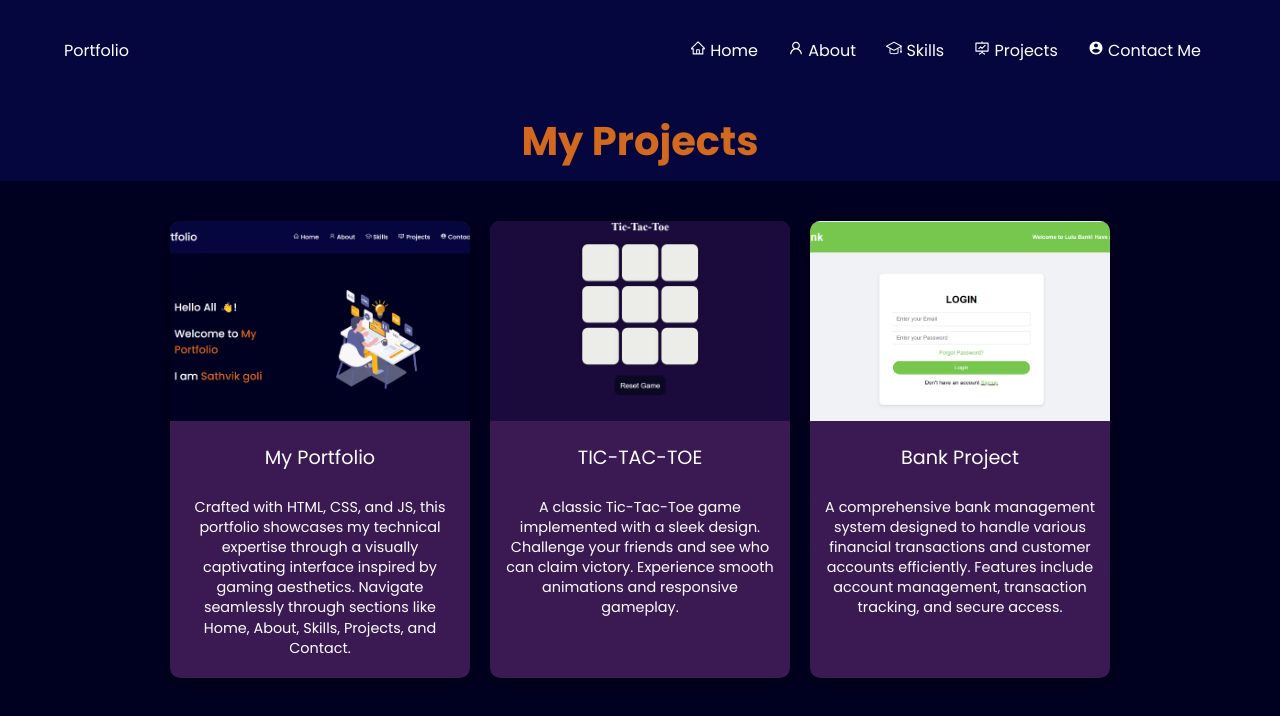
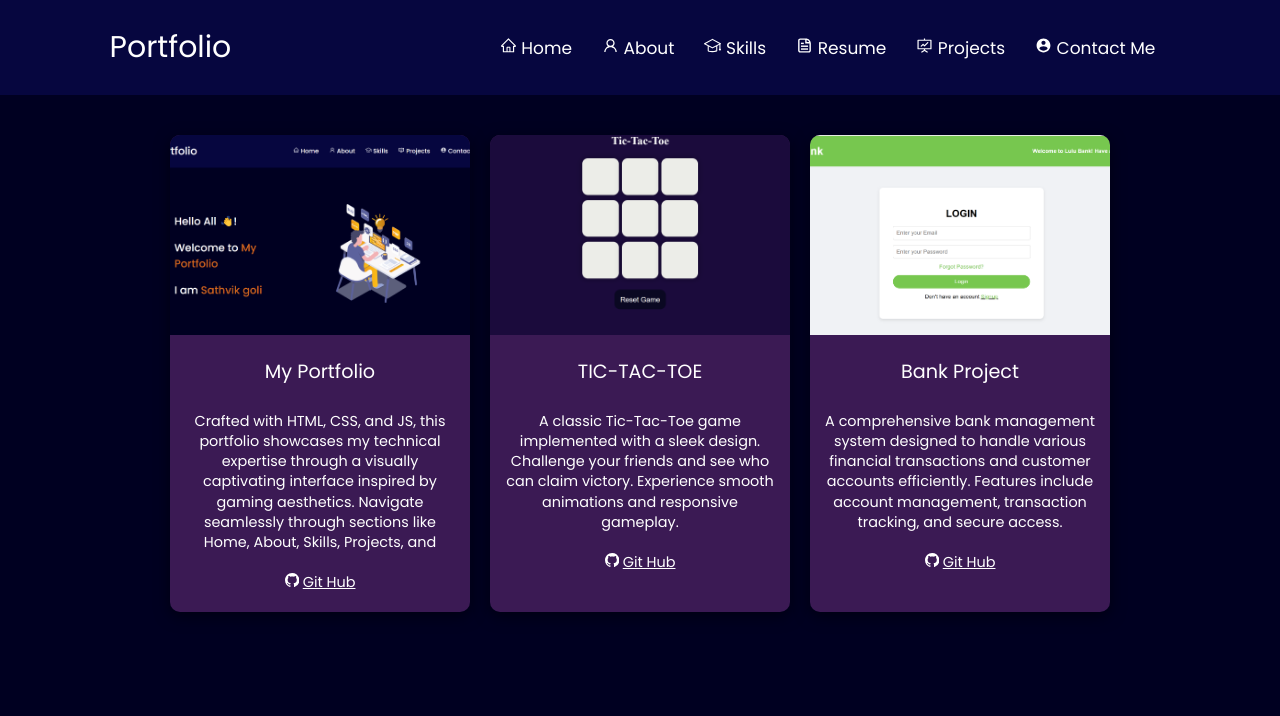
Before and after one commit to Sathvik1404/My-Portfolio, a website: page project.html in a window 1280 px wide. Drawn offline with Linux system fonts and the light colour scheme.

Commit message:
Update project.html

```diff
--- a/project.html
+++ b/project.html
@@ -20,14 +20,13 @@
             display: flex;
             align-items: center;
             justify-content: space-between;
-            padding: 1% 5%;
+            padding: 0 20px;
             height: 75px;
             background-color: #06063F;
         }
 
-        nav .logo {
-            font-size: 2rem;
-            font-weight: 600;
+        nav .left {
+            font-size: 1.875rem;
         }
 
         nav ul {
@@ -45,13 +44,11 @@
         nav ul li a {
             color: white;
             text-decoration: none;
-            font-size: 1rem;
-            transition: color 0.3s;
+            transition: font-size 0.3s;
         }
 
         nav ul li a:hover {
-            color: #ffcc00;
-            /* Adjust to match the color on the homepage hover */
+            font-size: 1.05rem;
         }
 
         nav ul li ul {
@@ -80,7 +77,7 @@
         }
 
         header {
-            padding: 10px 10%;
+            padding: 10px 7%;
             text-align: center;
             background-color: #06063F;
         }
@@ -136,6 +133,7 @@
 </head>
 
 <body>
+    <header>
         <nav>
             <div class="left">Portfolio</div>
             <div class="right">
@@ -161,6 +159,16 @@
                                     d="M990.848 696.304V438.16l16.096-8.496c10.464-5.44 17.055-16.225 17.183-28.032.128-11.777-6.256-22.689-16.592-28.368l-481.44-257.6c-9.631-5.28-21.28-5.249-30.976.095l-478.8 257.92C6.126 379.36-.177 390.143-.113 401.84s6.496 22.4 16.817 27.97l210.384 111.983c-2.64 4.656-4.272 9.968-4.272 15.696v270.784c0 9.12 3.905 17.84 10.72 23.904 6.945 6.16 73.441 60.096 276.753 60.096 202.592 0 270.88-50.976 278-56.784 7.44-6.064 11.744-15.152 11.744-24.784V552.976c0-4.496-.944-8.768-2.608-12.64l129.424-68.369V696.48c-18.976 11.104-31.84 31.472-31.84 55.024 0 35.344 28.656 64 64 64s64-28.656 64-64c0-23.697-13.04-44.145-32.16-55.2zM736.031 812.368c-25.152 12.096-91.712 35.904-225.744 35.904-134.88 0-199.936-25.344-223.472-37.536V573.6l207.808 110.624a31.896 31.896 0 0 0 15.184 3.84 31.675 31.675 0 0 0 14.816-3.664l211.408-111.664v239.632zM510.063 619.81l-411.6-218.561 412.32-220.976 413.6 220.336z">
                                 </path>
                             </svg> Skills</a></li>
+                    <li style="font-size: 17px;"><a href="Sathvik_Resume.pdf"><svg stroke="currentColor" fill="none"
+                                stroke-width="0" viewBox="0 0 24 24" height="1em" width="1em"
+                                xmlns="http://www.w3.org/2000/svg" style="margin-bottom: 0px;">
+                                <path d="M7 18H17V16H7V18Z" fill="currentColor"></path>
+                                <path d="M17 14H7V12H17V14Z" fill="currentColor"></path>
+                                <path d="M7 10H11V8H7V10Z" fill="currentColor"></path>
+                                <path fill-rule="evenodd" clip-rule="evenodd"
+                                    d="M6 2C4.34315 2 3 3.34315 3 5V19C3 20.6569 4.34315 22 6 22H18C19.6569 22 21 20.6569 21 19V9C21 5.13401 17.866 2 14 2H6ZM6 4H13V9H19V19C19 19.5523 18.5523 20 18 20H6C5.44772 20 5 19.5523 5 19V5C5 4.44772 5.44772 4 6 4ZM15 4.10002C16.6113 4.4271 17.9413 5.52906 18.584 7H15V4.10002Z"
+                                    fill="currentColor"></path>
+                            </svg> Resume</a></li>
                     <li style="font-size: 17px;"><a href="project.html"><svg stroke="currentColor" fill="currentColor"
                                 stroke-width="0" t="1569683753031" viewBox="0 0 1024 1024" version="1.1" height="1em"
                                 width="1em" xmlns="http://www.w3.org/2000/svg" style="margin-bottom: 0px;">
@@ -182,9 +190,6 @@
                 </ul>
             </div>
         </nav>
-
-    <header>
-        <h1>My Projects</h1>
     </header>
 
     <div class="super">
@@ -194,7 +199,16 @@
             <div class="description">
                 Crafted with HTML, CSS, and JS, this portfolio showcases my technical expertise through a visually
                 captivating interface inspired by gaming aesthetics. Navigate seamlessly through sections like Home,
-                About, Skills, Projects, and Contact.
+                About, Skills, Projects, and <br><br>
+                <div class="hub">
+                    <svg stroke="currentColor" fill="currentColor" stroke-width="0" viewBox="0 0 16 16" height="1em"
+                        width="1em" xmlns="http://www.w3.org/2000/svg">
+                        <path
+                            d="M8 0C3.58 0 0 3.58 0 8c0 3.54 2.29 6.53 5.47 7.59.4.07.55-.17.55-.38 0-.19-.01-.82-.01-1.49-2.01.37-2.53-.49-2.69-.94-.09-.23-.48-.94-.82-1.13-.28-.15-.68-.52-.01-.53.63-.01 1.08.58 1.23.82.72 1.21 1.87.87 2.33.66.07-.52.28-.87.51-1.07-1.78-.2-3.64-.89-3.64-3.95 0-.87.31-1.59.82-2.15-.08-.2-.36-1.02.08-2.12 0 0 .67-.21 2.2.82.64-.18 1.32-.27 2-.27.68 0 1.36.09 2 .27 1.53-1.04 2.2-.82 2.2-.82.44 1.1.16 1.92.08 2.12.51.56.82 1.27.82 2.15 0 3.07-1.87 3.75-3.65 3.95.29.25.54.73.54 1.48 0 1.07-.01 1.93-.01 2.2 0 .21.15.46.55.38A8.012 8.012 0 0 0 16 8c0-4.42-3.58-8-8-8z">
+                        </path>
+                    </svg>
+                    <a href="https://github.com/Sathvik1404/My-Portfolio" style="color: #fff;">Git Hub</a>
+                </div>
             </div>
         </div>
 
@@ -203,7 +217,16 @@
             <p>TIC-TAC-TOE</p>
             <div class="description">
                 A classic Tic-Tac-Toe game implemented with a sleek design. Challenge your friends and see who can claim
-                victory. Experience smooth animations and responsive gameplay.
+                victory. Experience smooth animations and responsive gameplay. <br><br>
+                <div class="hub">
+                    <svg stroke="currentColor" fill="currentColor" stroke-width="0" viewBox="0 0 16 16" height="1em"
+                        width="1em" xmlns="http://www.w3.org/2000/svg">
+                        <path
+                            d="M8 0C3.58 0 0 3.58 0 8c0 3.54 2.29 6.53 5.47 7.59.4.07.55-.17.55-.38 0-.19-.01-.82-.01-1.49-2.01.37-2.53-.49-2.69-.94-.09-.23-.48-.94-.82-1.13-.28-.15-.68-.52-.01-.53.63-.01 1.08.58 1.23.82.72 1.21 1.87.87 2.33.66.07-.52.28-.87.51-1.07-1.78-.2-3.64-.89-3.64-3.95 0-.87.31-1.59.82-2.15-.08-.2-.36-1.02.08-2.12 0 0 .67-.21 2.2.82.64-.18 1.32-.27 2-.27.68 0 1.36.09 2 .27 1.53-1.04 2.2-.82 2.2-.82.44 1.1.16 1.92.08 2.12.51.56.82 1.27.82 2.15 0 3.07-1.87 3.75-3.65 3.95.29.25.54.73.54 1.48 0 1.07-.01 1.93-.01 2.2 0 .21.15.46.55.38A8.012 8.012 0 0 0 16 8c0-4.42-3.58-8-8-8z">
+                        </path>
+                    </svg>
+                    <a href="https://github.com/Sathvik1404/TIC-TAC-TOE" style="color: #fff;">Git Hub</a>
+                </div>
             </div>
         </div>
 
@@ -213,6 +236,16 @@
             <div class="description">
                 A comprehensive bank management system designed to handle various financial transactions and customer
                 accounts efficiently. Features include account management, transaction tracking, and secure access.
+                <br><br>
+                <div class="hub">
+                    <svg stroke="currentColor" fill="currentColor" stroke-width="0" viewBox="0 0 16 16" height="1em"
+                        width="1em" xmlns="http://www.w3.org/2000/svg">
+                        <path
+                            d="M8 0C3.58 0 0 3.58 0 8c0 3.54 2.29 6.53 5.47 7.59.4.07.55-.17.55-.38 0-.19-.01-.82-.01-1.49-2.01.37-2.53-.49-2.69-.94-.09-.23-.48-.94-.82-1.13-.28-.15-.68-.52-.01-.53.63-.01 1.08.58 1.23.82.72 1.21 1.87.87 2.33.66.07-.52.28-.87.51-1.07-1.78-.2-3.64-.89-3.64-3.95 0-.87.31-1.59.82-2.15-.08-.2-.36-1.02.08-2.12 0 0 .67-.21 2.2.82.64-.18 1.32-.27 2-.27.68 0 1.36.09 2 .27 1.53-1.04 2.2-.82 2.2-.82.44 1.1.16 1.92.08 2.12.51.56.82 1.27.82 2.15 0 3.07-1.87 3.75-3.65 3.95.29.25.54.73.54 1.48 0 1.07-.01 1.93-.01 2.2 0 .21.15.46.55.38A8.012 8.012 0 0 0 16 8c0-4.42-3.58-8-8-8z">
+                        </path>
+                    </svg>
+                    <a href="https://github.com/Sathvik1404/Bankproject" style="color: #fff;">Git Hub</a>
+                </div>
             </div>
         </div>
     </div>
```
Lines whose indentation alone changed are shown as unchanged.
